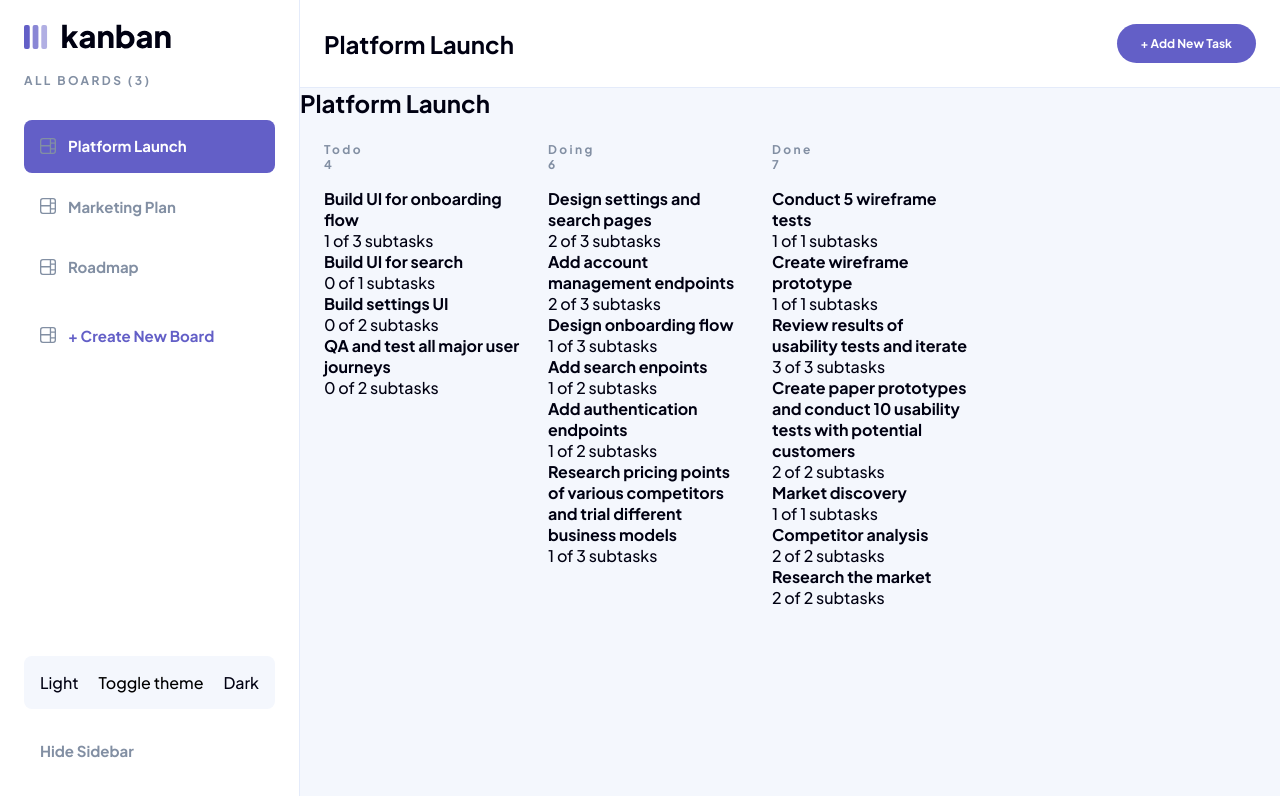
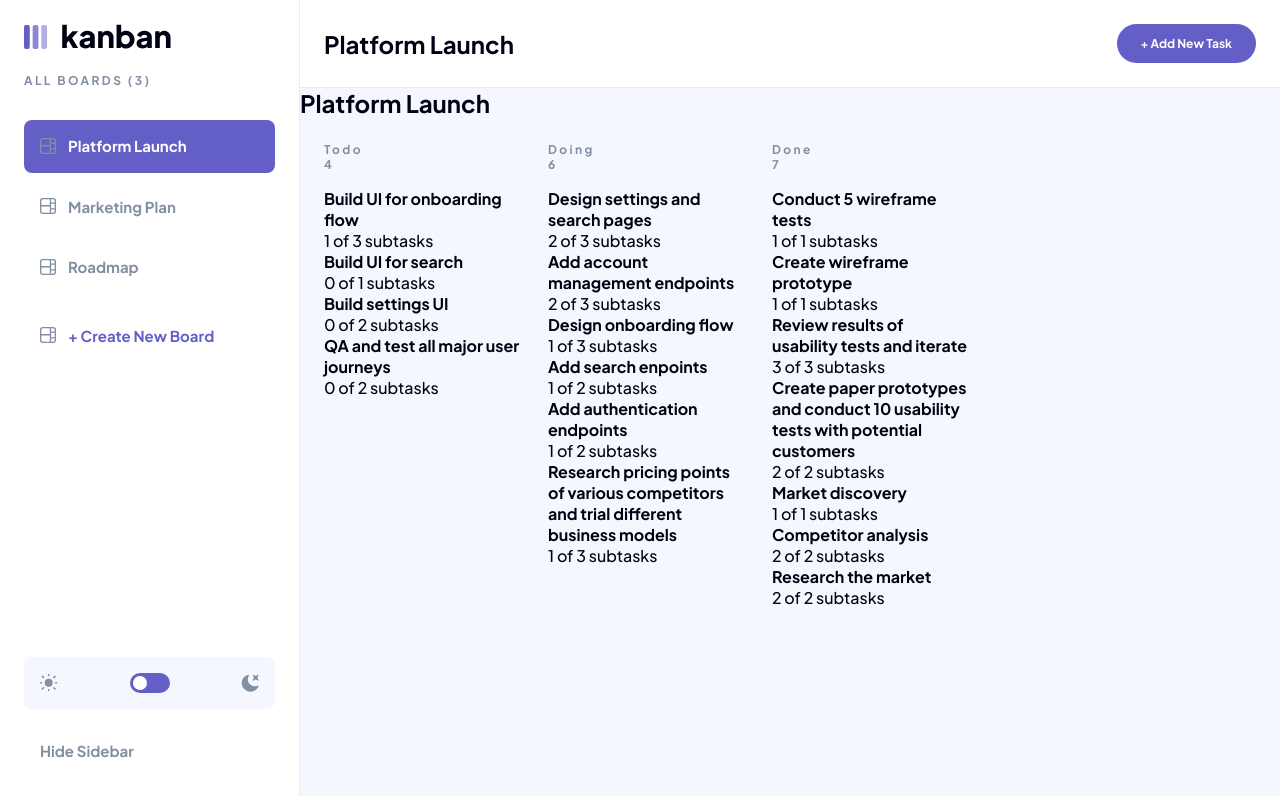
Before and after one commit to varisDogukan/kanban-task-management, a React (Vite) app: page / in a window 1280 px wide. Shown: the top 796 px of the page. Built offline with nearby package versions, Linux system fonts and the light colour scheme.

Commit message:
style: add themed sidebar toggle with accessible label

```diff
--- a/src/components/shared/Sidebar.module.scss
+++ b/src/components/shared/Sidebar.module.scss
@@ -108,3 +108,32 @@
   height: 25px;
   width: auto;
 }
+
+.themeIcon {
+  width: 18px;
+  height: 18px;
+  flex-shrink: 0;
+}
+
+.themeToggle {
+  position: relative;
+  width: 40px;
+  height: 20px;
+  border-radius: 999px;
+  background-color: var(--color-purple);
+}
+
+.themeToggleThumb {
+  position: absolute;
+  top: 3px;
+  left: 3px;
+  width: 14px;
+  height: 14px;
+  border-radius: 50%;
+  background-color: var(--color-white);
+  transition: transform 0.2s ease;
+}
+
+.themeToggleActive .themeToggleThumb {
+  transform: translateX(20px);
+}
--- a/src/components/shared/Sidebar.tsx
+++ b/src/components/shared/Sidebar.tsx
@@ -5,6 +5,9 @@ import { useUiStore } from "@features/ui/store/uiStore";
 import { useThemeStore } from "@features/theme/store/themeStore";
 import { useBoardStore } from "@features/boards/store/boardStore";
 import boardIcon from "@assets/icons/icon-board.svg";
+import darkThemeIcon from "@assets/icons/icon-dark-theme.svg";
+import lightThemeIcon from "@assets/icons/icon-light-theme.svg";
+import VisuallyHidden from "@components/primitives/VisuallyHidden";
 
 import styles from "./Sidebar.module.scss";
 
@@ -90,17 +93,33 @@ function Sidebar() {
 
       <div className={styles.footer}>
         <div className={styles.themePanel}>
-          <span>Light</span>
+          <img
+            src={lightThemeIcon}
+            alt=''
+            aria-hidden='true'
+            className={styles.themeIcon}
+          />
 
           <button
             type='button'
             onClick={toggleTheme}
             aria-pressed={theme === "dark"}
+            className={
+              theme === "dark"
+                ? `${styles.themeToggle} ${styles.themeToggleActive}`
+                : styles.themeToggle
+            }
           >
-            Toggle theme
+            <VisuallyHidden>Toggle color theme</VisuallyHidden>
+            <span aria-hidden='true' className={styles.themeToggleThumb} />
           </button>
 
-          <span>Dark</span>
+          <img
+            src={darkThemeIcon}
+            alt=''
+            aria-hidden='true'
+            className={styles.themeIcon}
+          />
         </div>
 
         <button
```
Also changed, not shown: src/assets/icons/icon-dark-theme.svg (added), src/assets/icons/icon-light-theme.svg (added), src/components/primitives/VisuallyHidden.module.scss (renamed from src/components/primitives/VisiuallyHidden.module.scss).
